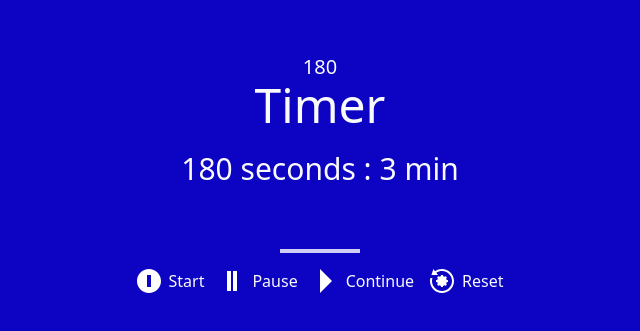
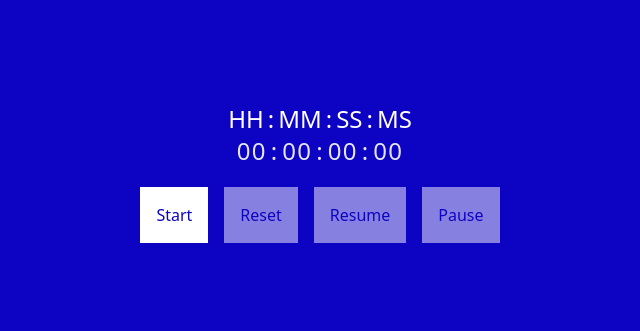
Before and after one commit to TerranKartikTellus/myp, a Next.js app: page /timer in a window 1280 px wide. Shown: the part 227-558 px from the top of the page, without its empty margins (320-960 px from the left). Built offline with nearby package versions, Linux system fonts and the light colour scheme.

Commit message:
Positive timer

```diff
--- a/pages/timer.js
+++ b/pages/timer.js
@@ -1,51 +1,95 @@
 import { useState } from "react";
 
-export default function Timer(){
+export default function TimerPage(){
 
-  const [min, setMin] = useState(3);
-  const [sec, setSec] = useState(3*60);
+  const [time,setTime] = useState({h:0,m:0,s:0,ms:0});
+  const [interv,setInterv] = useState();
+  const [status,setStatus] = useState(0);
 
 
-  function start(){
 
+  let newH = time.h;
+  let newM = time.m;
+  let newS = time.s;
+  let newMS = time.ms;
+
+  function Start(){
+    Update();
+    setInterv( setInterval(Update,10) );
+    setStatus(1);
   }
 
-
-  function pause(){
-
+function Update(){
+  console.log('start :>> ');
+  if(newM === 60){
+    newH++;
+    newM = 0;
+  }
+  if(newS === 60){
+    newM++;
+    newS=0;
   }
 
+  if(newMS === 100){
+    newS++;
+    newMS=0;
+  }
+  newMS++;
+  return setTime({h:newH,m:newM,s:newS,ms:newMS})
+}
 
-  function contin(){
+function Stop(){
+  clearInterval(interv);
+  setStatus(2);
+}
 
-  }
+function Reset(){
+  clearInterval(interv);
+  setStatus(0);
+  setTime({h:0,m:0,s:0,ms:0});
+}
+function Resume(){
+  Start();
+}
+  return (
+  <div className="text-center bg-[#0D03C3] text-white h-screen space-y-5 flex flex-col items-center justify-center">
+    {time&& <Timer time={time}></Timer>}
 
-  function reset(){
+    <div className="flex flex-row space-x-4">
+      <button  onClick={Start} disabled={status!= 0 ? 1 : 0 } className="disabled:opacity-50 bg-white text-[#0D03C3] p-4 hover:bg-opacity-80">Start</button>
+      <button  onClick={Reset} disabled={status!= 2 ? 1 : 0 } className="disabled:opacity-50 bg-white text-[#0D03C3] p-4 hover:bg-opacity-80">Reset</button>
+      <button  onClick={Resume} disabled={status!= 2 ? 1 : 0 } className="disabled:opacity-50 bg-white text-[#0D03C3] p-4 hover:bg-opacity-80">Resume</button>
+      <button  onClick={Stop}  disabled={status!= 1 ? 1 : 0 } className="disabled:opacity-50 bg-white text-[#0D03C3] p-4 hover:bg-opacity-80">Pause</button>
 
-  }
+    </div>
+  </div>
+);
+}
 
+function Timer({time}){
   return(
-    <div className="flex flex-col items-center justify-center h-screen bg-[#0D03C3] text-gray-50">
-        <h1 className="text-xl">{sec}</h1>
-        <h1 className="text-5xl">Timer</h1>
-        <h1 className="h-20 text-center flex flex-row items-center justify-center text-3xl "><p className="opacity-100">{sec} seconds : {sec/60} min</p></h1>
-        <input onChange={(e)=>{
-          setMin(e.target.value);
-          setSec(e.target.value*60)
-        }} type="" placeholder="" className="p-2 border-b-4 border-white bg-transparent outline-none opacity-80 text-base mb-4 text-white placeholder:text-white w-20" />
-        <div className="flex flex-row items-center justify-center space-x-4">
-          <button onClick={start} className=" hover:opacity-90  flex flex-row items-center justify-center space-x-2"><StartIco></StartIco><p>Start</p></button>
-          <button onClick={pause} className=" hover:opacity-90  flex flex-row items-center justify-center space-x-2"><PauseIco></PauseIco><p>Pause</p></button>
-          <button onClick={contin} className="hover:opacity-90  flex flex-row items-center justify-center space-x-2"><ContIco></ContIco><p>Continue</p></button>
-          <button onClick={reset} className=" hover:opacity-90  flex flex-row items-center justify-center space-x-2"><ResetIco></ResetIco><p>Reset</p></button>
-        </div>
+    <div>
+    <div className="text-2xl flex flex-row items-center justify-center space-x-1 ">
+      <h1>HH</h1>
+      <h1>:</h1>
+      <h1>MM</h1>
+      <h1>:</h1>
+      <h1>SS</h1>
+      <h1>:</h1>
+      <h1>MS</h1>
+    </div>
+    <div className="tracking-wider opacity-90 text-2xl flex flex-row items-center justify-center space-x-1 ">
+      <h1>{time.h<10 ? "0"+time.h : time.h}</h1>
+      <h1>:</h1>
+      <h1>{time.m<10 ? "0"+time.m : time.m}</h1>
+      <h1>:</h1>
+      <h1>{time.s<10 ? "0"+time.s : time.s}</h1>
+      <h1>:</h1>
+      <h1>{time.ms<10 ? "0"+time.ms : time.ms}</h1>
+    </div>
     </div>
   );
 }
-
-
-
-
 
 
 
```
